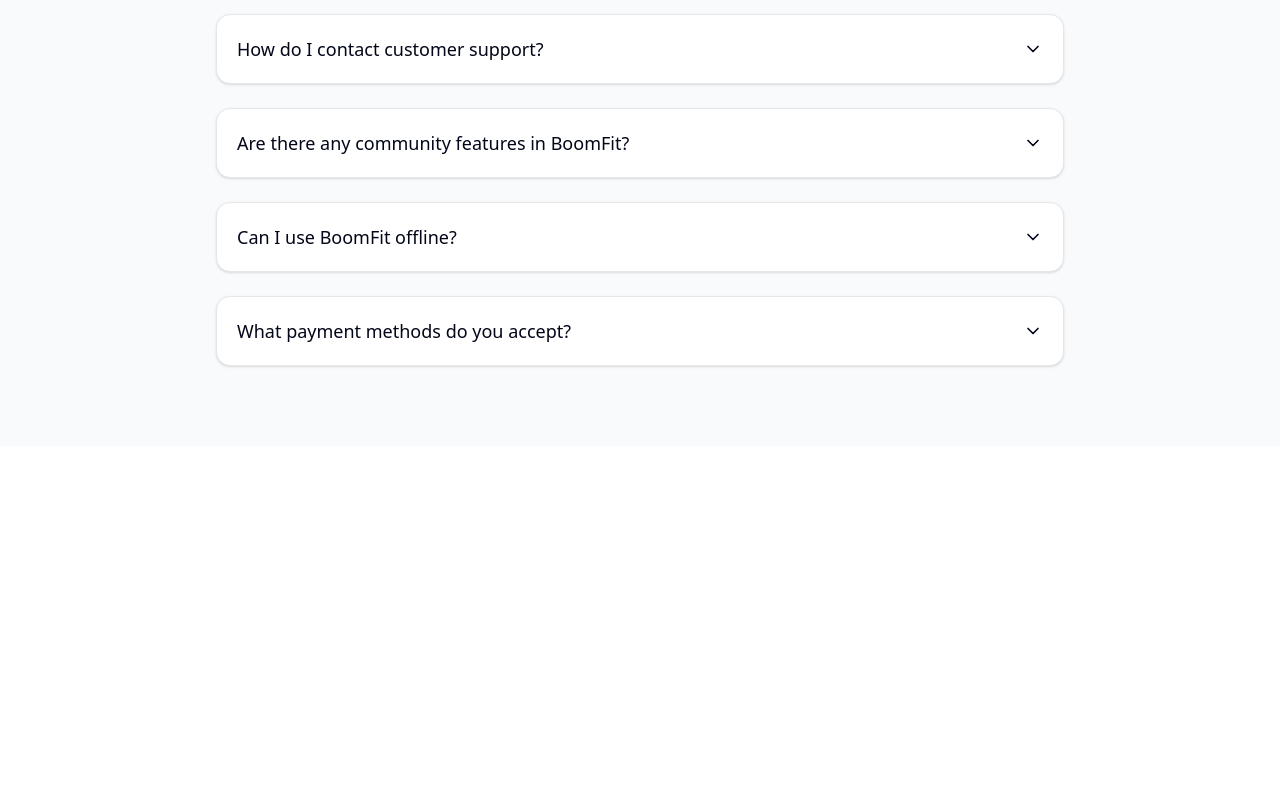
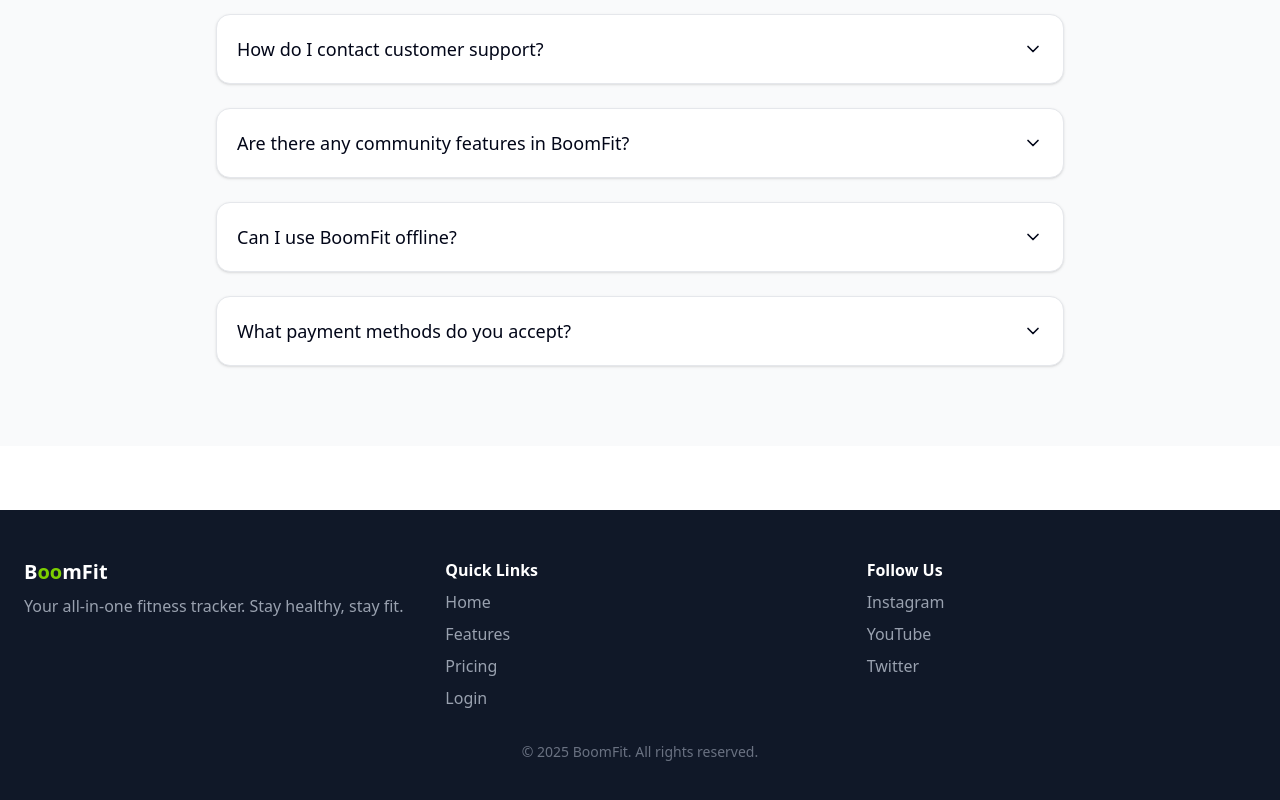
Before and after one commit to kadelcode/fitness-app, a Next.js app: page / in a window 1280 px wide. Shown: the part 3463-4263 px from the top of the page. Before the commit the page ends 3909 px from the top, so only its background shows below. Built offline with nearby package versions, Linux system fonts and the light colour scheme.

Commit message:
Add footer section

```diff
--- /dev/null
+++ b/src/app/components/Footer.tsx
@@ -0,0 +1,43 @@
+import Link from "next/link";
+
+export default function Footer() {
+    return (
+        <footer className="bg-gray-900 text-white py-12 mt-16">
+            <div className="max-w-7xl mx-auto px-6 grid grid-cols-1 md:grid-cols-3 gap-8">
+                <div>
+                    <h3 className="text-xl font-semibold mb-2">
+                        B<span className="text-lime-500">oo</span>mFit
+                    </h3>
+                    <p className="text-gray-400">
+                        Your all-in-one fitness tracker. Stay healthy, stay fit.
+                    </p>
+                </div>
+
+                {/*Quick Links*/}
+                <div>
+                    <h4 className="font-semibold mb-2">Quick Links</h4>
+                    <ul className="space-y-2 text-gray-400">
+                        <li><Link href="/">Home</Link></li>
+                        <li><Link href="#features">Features</Link></li>
+                        <li><Link href="#plans">Pricing</Link></li>
+                        <li><Link href="/auth/login">Login</Link></li>
+                    </ul>
+                </div>
+
+                {/* Social Links */}
+                <div>
+                    <h4 className="font-semibold mb-2">Follow Us</h4>
+                    <ul className="space-y-2 text-gray-400">
+                        <li><a href="#" target="_blank">Instagram</a></li>
+                        <li><a href="#" target="_blank">YouTube</a></li>
+                        <li><a href="#" target="_blank">Twitter</a></li>
+                    </ul>
+                </div>
+            </div>
+
+            <div className="text-center text-gray-500 mt-8 text-sm">
+                &copy; {new Date().getFullYear()} BoomFit. All rights reserved.
+            </div>
+        </footer>
+    )
+}
--- a/src/app/page.tsx
+++ b/src/app/page.tsx
@@ -4,6 +4,7 @@
 import Pricing from "./components/sections/Pricing";
 import Testimonials from "./components/sections/Testimonials";
 import FAQ from "./components/sections/FAQ";
+import Footer from "./components/Footer";
 
 export default function Home() {
   return (
@@ -14,6 +15,7 @@
       <Pricing />
       <Testimonials />
       <FAQ />
+      <Footer />
     </>
   )
 }
```
